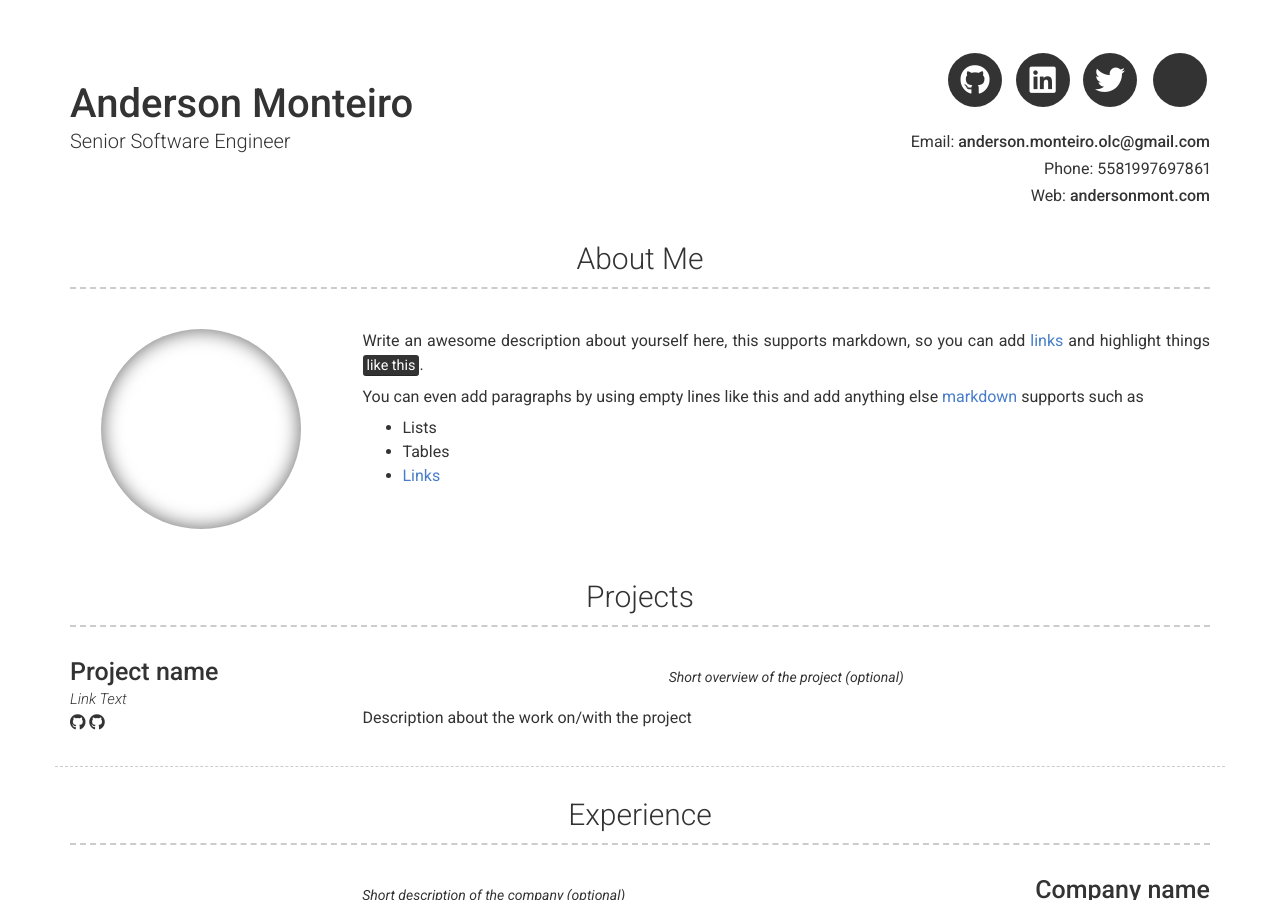
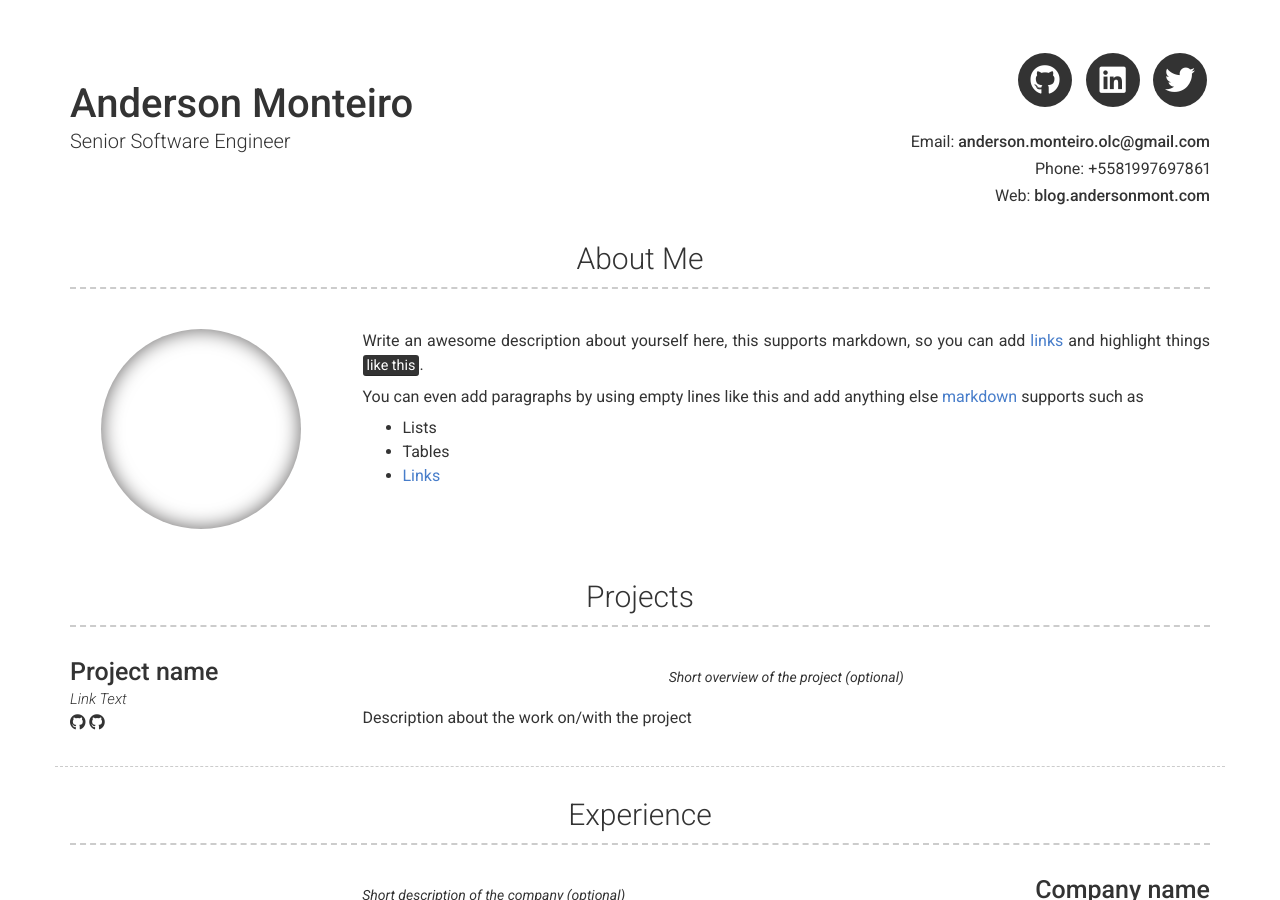
Before and after one commit to AndersonMonteiro/andersonmont-site, a Jekyll site: the page built from index.md, in a window 1280 px wide and 900 px high. Built offline with Jekyll 4.4.1, drawn with Linux system fonts in a browser that asks for light colours; nearby versions of some CDN libraries.

```diff
--- a/_config.yml
+++ b/_config.yml
@@ -10,9 +10,9 @@ name: Anderson Monteiro
 title: Senior Software Engineer
 email: anderson.monteiro.olc@gmail.com
 # email_title: Email (Email title override)
-phone: +5581997697861
+phone: "+5581997697861"
 # phone_title: Phone (Phone title override)
-website: andersonmont.com
+website: blog.andersonmont.com
 # website_title: Web (Website title override)
 
 # Dark Mode (true/false/never)
@@ -34,10 +34,10 @@ linkedin_username: andersonmont
 # googlescholar_username: D847cGsAAAAJ
 
 # Additional icon links
-additional_links:
-- title: Link name
-  icon: Font Awesome brand icon name (eg. fab fa-twitter) (https://fontawesome.com/icons?d=gallery&s=brands&m=free)
-  url: Link url (eg. https://google.com)
+# additional_links:
+# - title: Link name
+#   icon: Font Awesome brand icon name (eg. fab fa-twitter) (https://fontawesome.com/icons?d=gallery&s=brands&m=free)
+#   url: Link url (eg. https://google.com)
 # - title: another link
 #   icon: font awesome brand icon name (eg. fab fa-twitter) (https://fontawesome.com/icons?d=gallery&s=brands&m=free)
 #   url: Link url (eg. https://google.com)
```
Also changed, not shown: images/profile.jpg (added).
